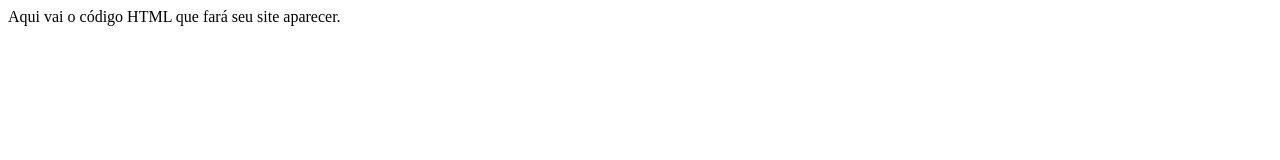
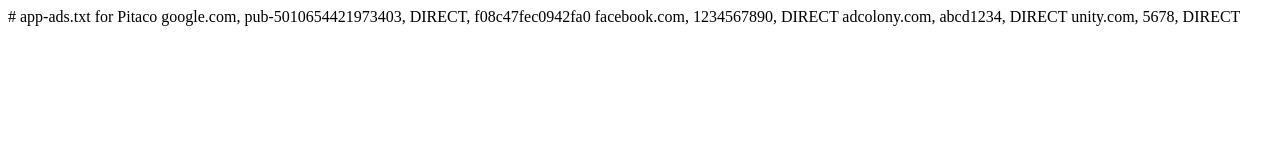
Before and after one commit to Escowolf/app-ads.txt, a plain HTML site: page index.html in a window 1280 px wide. Drawn offline with Linux system fonts and the light colour scheme.

Commit message:
Update index.html

```diff
--- a/index.html
+++ b/index.html
@@ -5,6 +5,10 @@
         <meta charset="utf-8">
       </head>
       <body>
-        Aqui vai o código HTML que fará seu site aparecer.
+        # app-ads.txt for Pitaco
+          google.com, pub-5010654421973403, DIRECT, f08c47fec0942fa0
+          facebook.com, 1234567890, DIRECT
+          adcolony.com, abcd1234, DIRECT
+          unity.com, 5678, DIRECT
       </body>
     </html>
```
